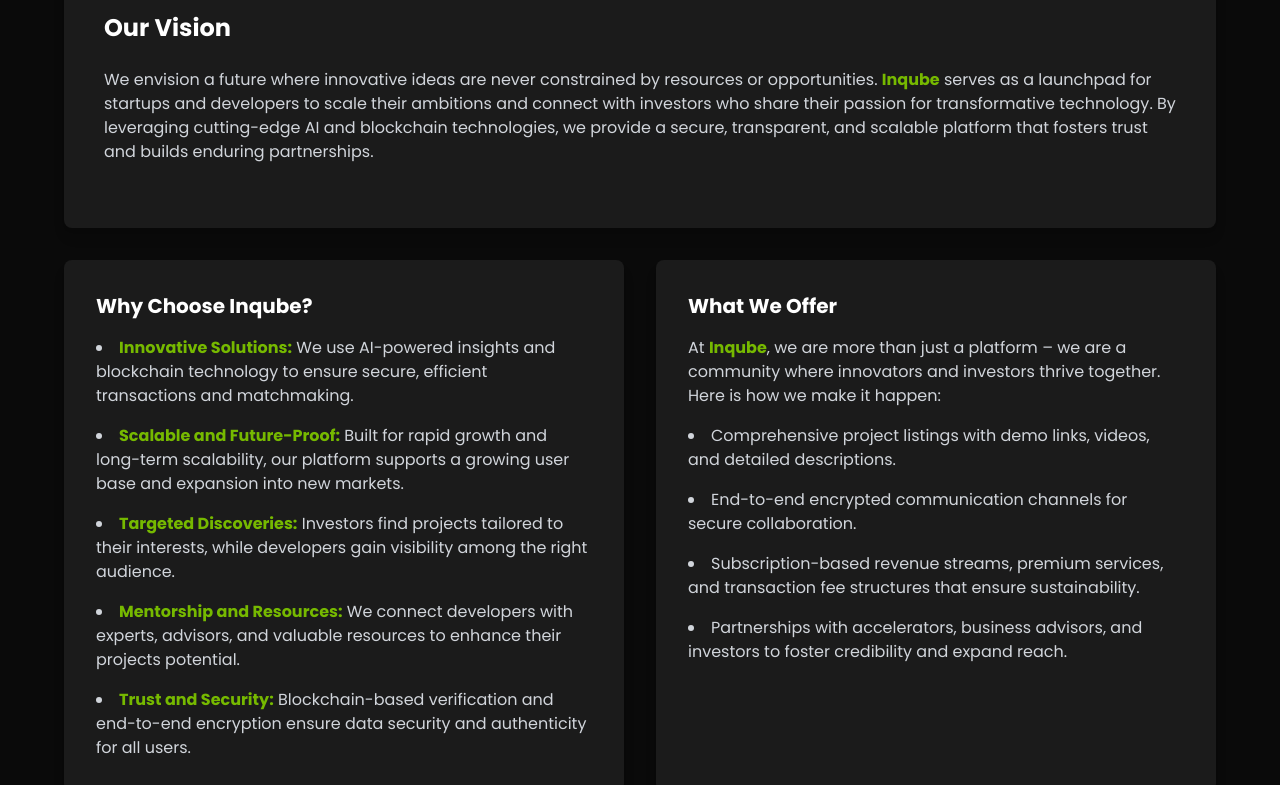
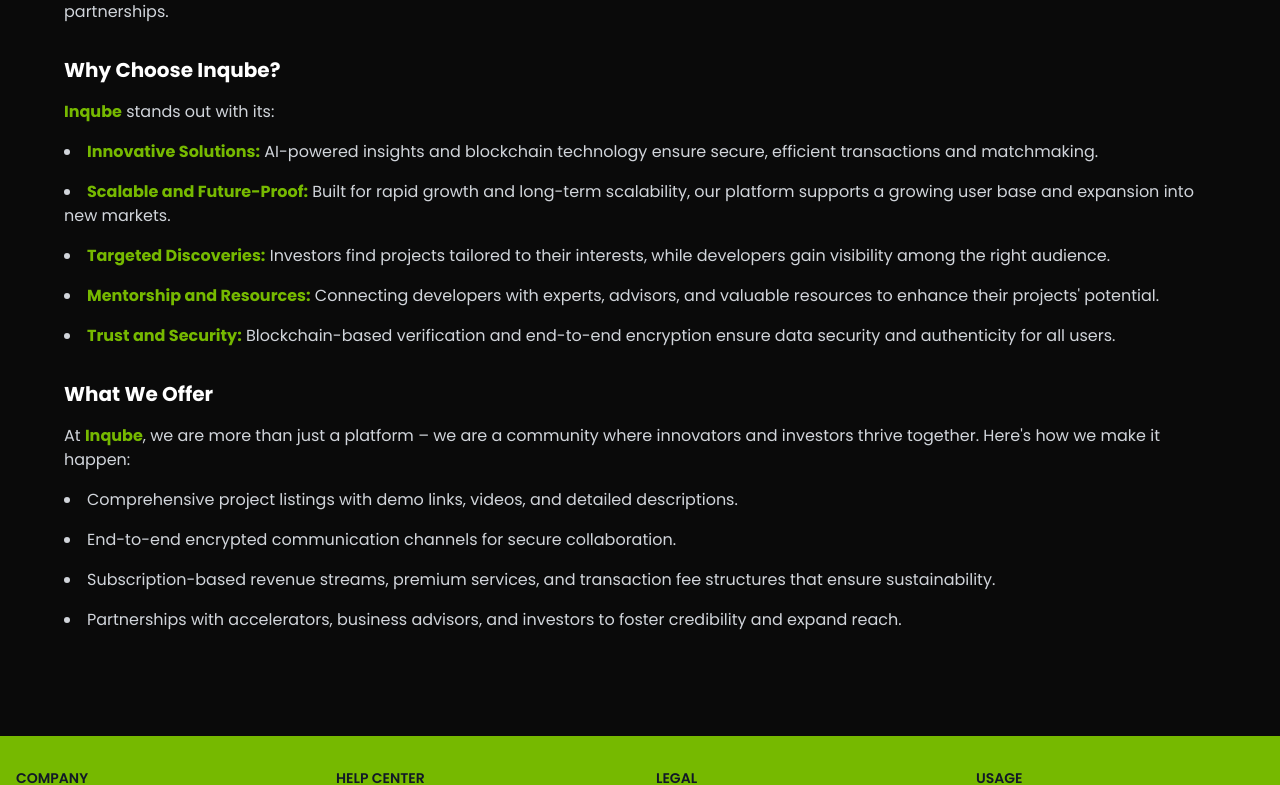
Before and after one commit to Adnan-The-Coder/Inqube-hack-rev, a Next.js app: page /about in a window 1280 px wide. Shown: the part 580-1365 px from the top of the page. Built offline with nearby package versions, Linux system fonts and the light colour scheme.

Commit message:
some minor changes and issues fixed

```diff
--- a/app/about/page.tsx
+++ b/app/about/page.tsx
@@ -15,113 +15,62 @@
               About Us
             </h1>
           </header>
-        <section className="bg-[#1b1b1b] p-6 lg:p-10 rounded-lg shadow-lg hover:translate-y-[-2px] transition-all">
-          <h2 className="text-2xl font-bold text-[#ffffff] mb-6">
+          <section>
+            <h2 className="text-3xl font-bold text-[#ffffff] mb-6">
               Welcome to Inqube
             </h2>
             <p className="text-gray-300 text-sm lg:text-base mb-6 leading-relaxed">
-            At <strong>Inqube</strong>, we redefine the way innovation meets
-            opportunity. As a dynamic startup, we are committed to bridging the
-            gap between visionary developers and discerning investors. Our
-            platform empowers developers to bring their ideas to life by
-            showcasing their projects through immersive multimedia, detailed
-            descriptions, and precise funding requirements. Simultaneously, we
-            offer investors a curated portfolio of groundbreaking projects
-            powered by AI-driven matchmaking, ensuring seamless collaboration
-            and mutual growth.
+              At <strong>Inqube</strong>, we redefine the way innovation meets opportunity. As a dynamic startup, we are committed to bridging the gap between visionary developers and discerning investors. Our platform empowers developers to bring their ideas to life by showcasing their projects through immersive multimedia, detailed descriptions, and precise funding requirements. Simultaneously, we offer investors a curated portfolio of groundbreaking projects powered by AI-driven matchmaking, ensuring seamless collaboration and mutual growth.
             </p>
             <p className="text-gray-300 text-sm lg:text-base leading-relaxed">
-            Our mission is simple: to create a thriving ecosystem where
-            technology, creativity, and investment come together to spark
-            innovation and deliver real-world impact.
+              Our mission is simple: to create a thriving ecosystem where technology, creativity, and investment come together to spark innovation and deliver real-world impact.
             </p>
           </section>
           <section className="mt-8">
-          <div className="bg-[#1b1b1b] p-6 lg:p-10 rounded-lg shadow-lg hover:translate-y-[-2px] transition-all">
-            <h2 className="text-2xl font-bold text-[#ffffff] mb-6">
-              Our Vision
-            </h2>
-            <p className="text-gray-300 text-sm lg:text-base mb-6 leading-relaxed">
-              We envision a future where innovative ideas are never constrained
-              by resources or opportunities. <strong className="text-[#76b900]">Inqube</strong> serves as
-              a launchpad for startups and developers to scale their ambitions
-              and connect with investors who share their passion for
-              transformative technology. By leveraging cutting-edge AI and
-              blockchain technologies, we provide a secure, transparent, and
-              scalable platform that fosters trust and builds enduring
-              partnerships.
+            <h2 className="text-2xl font-bold text-[#ffffff] mb-6">Our Vision</h2>
+            <p className="text-gray-300 text-sm lg:text-base leading-relaxed">
+              We envision a future where innovative ideas are never constrained by resources or opportunities. <strong className="text-[#76b900]">Inqube</strong> serves as a launchpad for startups and developers to scale their ambitions and connect with investors who share their passion for transformative technology. By leveraging cutting-edge AI and blockchain technologies, we provide a secure, transparent, and scalable platform that fosters trust and builds enduring partnerships.
             </p>
-          </div>
           </section>
           <section className="mt-8">
-          <div className="grid lg:grid-cols-2 gap-8">
-            <div className="bg-[#1b1b1b] p-6 lg:p-8 rounded-lg shadow-lg hover:translate-y-[-2px] transition-all">
-              <h3 className="text-xl font-bold text-[#ffffff] mb-4">
-                Why Choose Inqube?
-              </h3>
-              <ul className="list-disc list-inside space-y-4 text-gray-300 text-sm lg:text-base">
-                <li>
-                  <strong className="text-[#76b900]">Innovative Solutions:</strong> We use AI-powered
-                  insights and blockchain technology to ensure secure, efficient
-                  transactions and matchmaking.
-                </li>
-                <li>
-                  <strong className="text-[#76b900]">Scalable and Future-Proof:</strong> Built for rapid
-                  growth and long-term scalability, our platform supports a
-                  growing user base and expansion into new markets.
-                </li>
-                <li>
-                  <strong className="text-[#76b900]">Targeted Discoveries:</strong> Investors find projects
-                  tailored to their interests, while developers gain visibility
-                  among the right audience.
-                </li>
-                <li>
-                  <strong className="text-[#76b900]">Mentorship and Resources:</strong> We connect
-                  developers with experts, advisors, and valuable resources to
-                  enhance their projects potential.
-                </li>
-                <li>
-                  <strong className="text-[#76b900]">Trust and Security:</strong> Blockchain-based
-                  verification and end-to-end encryption ensure data security
-                  and authenticity for all users.
-                </li>
-              </ul>
-            </div>
-            <div className="bg-[#1b1b1b] p-6 lg:p-8 rounded-lg shadow-lg hover:translate-y-[-2px] transition-all">
-              <h3 className="text-xl font-bold text-[#ffffff] mb-4">
-                What We Offer
-              </h3>
-              <p className="text-gray-300 text-sm lg:text-base mb-4 leading-relaxed">
-                At <strong className="text-[#76b900]">Inqube</strong>, we are more than just a platform –
-                we are a community where innovators and investors thrive
-                together. Here is how we make it happen:
+            <h3 className="text-xl font-bold text-[#ffffff] mb-4">Why Choose Inqube?</h3>
+            <p className="text-gray-300 text-sm lg:text-base leading-relaxed mb-4">
+              <strong className="text-[#76b900]">Inqube</strong> stands out with its:
             </p>
             <ul className="list-disc list-inside space-y-4 text-gray-300 text-sm lg:text-base">
               <li>
-                  Comprehensive project listings with demo links, videos, and
-                  detailed descriptions.
+                <strong className="text-[#76b900]">Innovative Solutions:</strong> AI-powered insights and blockchain technology ensure secure, efficient transactions and matchmaking.
               </li>
               <li>
-                  End-to-end encrypted communication channels for secure
-                  collaboration.
+                <strong className="text-[#76b900]">Scalable and Future-Proof:</strong> Built for rapid growth and long-term scalability, our platform supports a growing user base and expansion into new markets.
               </li>
               <li>
-                  Subscription-based revenue streams, premium services, and
-                  transaction fee structures that ensure sustainability.
+                <strong className="text-[#76b900]">Targeted Discoveries:</strong> Investors find projects tailored to their interests, while developers gain visibility among the right audience.
               </li>
               <li>
-                  Partnerships with accelerators, business advisors, and
-                  investors to foster credibility and expand reach.
+                <strong className="text-[#76b900]">Mentorship and Resources:</strong> Connecting developers with experts, advisors, and valuable resources to enhance their projects' potential.
+              </li>
+              <li>
+                <strong className="text-[#76b900]">Trust and Security:</strong> Blockchain-based verification and end-to-end encryption ensure data security and authenticity for all users.
               </li>
             </ul>
-            </div>
-          </div>
+          </section>
+          <section className="mt-8">
+            <h3 className="text-xl font-bold text-[#ffffff] mb-4">What We Offer</h3>
+            <p className="text-gray-300 text-sm lg:text-base leading-relaxed mb-4">
+              At <strong className="text-[#76b900]">Inqube</strong>, we are more than just a platform – we are a community where innovators and investors thrive together. Here's how we make it happen:
+            </p>
+            <ul className="list-disc list-inside space-y-4 text-gray-300 text-sm lg:text-base">
+              <li>Comprehensive project listings with demo links, videos, and detailed descriptions.</li>
+              <li>End-to-end encrypted communication channels for secure collaboration.</li>
+              <li>Subscription-based revenue streams, premium services, and transaction fee structures that ensure sustainability.</li>
+              <li>Partnerships with accelerators, business advisors, and investors to foster credibility and expand reach.</li>
+            </ul>
           </section>
         </div>
       </div>
-          <Footer/>
+      <Footer />
     </div>
-
   );
 };
 
--- a/app/developer/page.tsx
+++ b/app/developer/page.tsx
@@ -54,7 +54,7 @@
       <div className="flex flex-col h-screen bg-[#121212] text-white">
         <header className="bg-[#181818] p-4 flex justify-between items-center shadow-md sticky top-0 z-50">
           <Link href="/">
-            <Image src={logo} alt="Logo" className="w-28" />
+            <Image src={logo} alt="Logo" width={120} height={120}/>
           </Link>
         <button
           onClick={() => setIsMenuOpen(!isMenuOpen)}
@@ -143,7 +143,9 @@
                     <Image
                       src={chat.avatar}
                       alt={chat.name}
-                      className="w-12 h-12 rounded-full object-cover"
+                      className="rounded-full object-cover"
+                      width={50}
+                      height={50}
                     />
                     {chat.online && (
                       <div className="absolute bottom-0 right-0 w-3 h-3 bg-green-500 rounded-full border-2 border-[#121212]"></div>
--- a/app/terms/page.tsx
+++ b/app/terms/page.tsx
@@ -10,7 +10,7 @@
     <div className="min-h-screen bg-[#1b1b1b] text-white p-8">
       <Header />
       <div className="max-w-4xl mx-auto pt-20 pb-20">
-        <h1 className="text-4xl font-bold mb-8">Terms and Conditions</h1>
+        <h1 className="text-3xl font-bold mb-8">Terms and Conditions</h1>
         <p className="mb-6">
           Welcome to our platform. By using our services, you agree to comply with and be bound by the following terms and conditions. Please review them carefully before using our platform.
         </p>
--- a/next.config.ts
+++ b/next.config.ts
@@ -3,7 +3,7 @@
 
 const nextConfig = {
     images: {
-        domains: ["img.icons8.com", "images.pexels.com"],
+        domains: ["img.icons8.com", "images.pexels.com", "images.unsplash.com"],
     }
 };
 async function setup() {
```
Also changed, not shown: 1 other file (tests, documents, lock files or other folders). Lines whose indentation alone changed are shown as unchanged.
